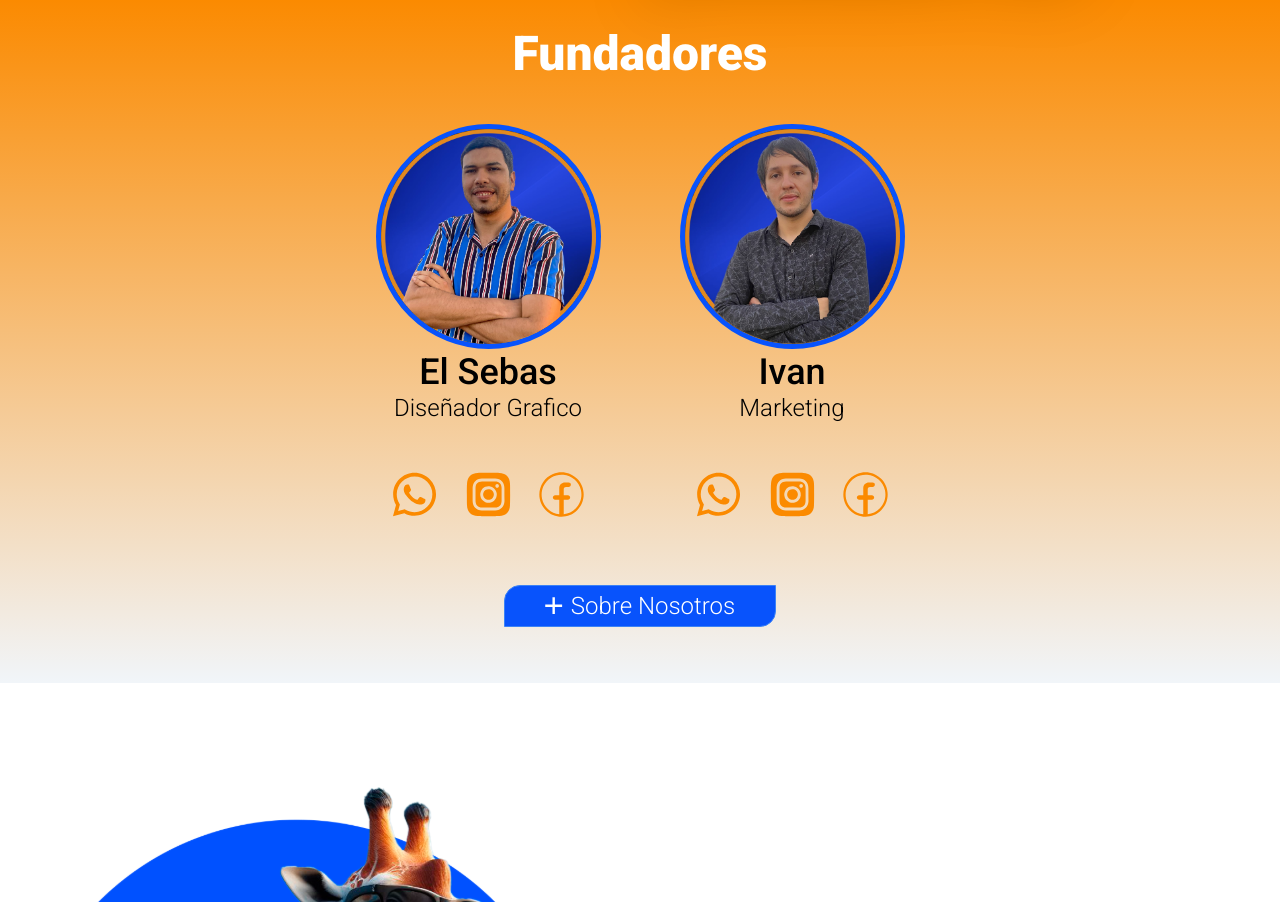
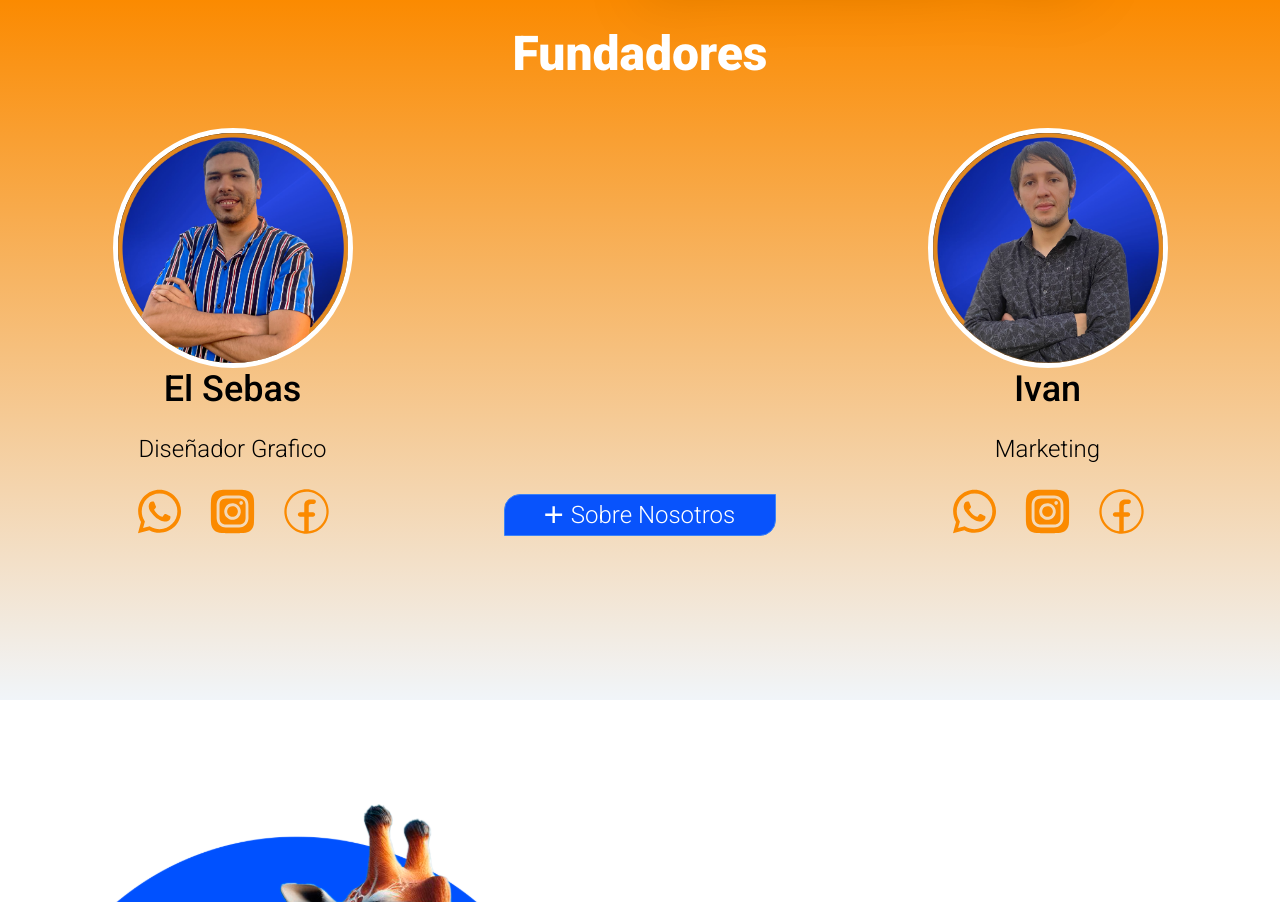
Before and after one commit to AhrensSG/GrupoStart, a Next.js app: page / in a window 1280 px wide. Shown: the part 3150-4052 px from the top of the page. Built offline with nearby package versions, Linux system fonts and the light colour scheme; no server answers.

Commit message:
ModifiedFounderCardAndFourthSection

```diff
--- a/components/home/FourthSection.jsx
+++ b/components/home/FourthSection.jsx
@@ -10,13 +10,12 @@
       <div className="w-full h-full flex flex-col items-center gap-6 py-4">
         <h2 className="text-5xl xs:text-5xl text-white font-extrabold">Fundadores</h2>
 
-        <div className="w-full h-full flex flex-row flex-wrap justify-center items-center gap-16">
+        <div className="w-full h-full flex flex-row flex-wrap justify-center items-center md:gap-[575px] sm:gap-16 pt-[17px]" >
           <FounderCard
             img={"/seba.jpeg"}
             name={"El Sebas"}
             profession={"Diseñador Grafico"}
             description={""}
-            imgClassName="rounded-full border-3 border-blue-500"
           />
           {/*<FounderCard
             img={"/guille.jpeg"}
@@ -33,7 +32,7 @@
         </div>
 
         <div className="w-full flex flex-col justify-center items-center py-6 gap-8">
-          <div>
+          <div className="relative md:-top-[108px] sm:-top-[34px]">
             <Link href="/about">
             <button className="flex flex-row gap-2 items-center justify-center bg-[#0853FC] p-1 px-10 text-white text-2xl font-light rounded-tl-2xl rounded-br-2xl border border-blue-500">
               <svg
--- a/components/home/auxiliarComponents/FounderCard.jsx
+++ b/components/home/auxiliarComponents/FounderCard.jsx
@@ -8,21 +8,21 @@
         <div className="absolute -top-36">
           <Image
           src={img}
-          width={225}
+          width={328}
           height={225}
           alt="FounderPhoto"
-          className="rounded-full !border-[#0853FC]"
+          className="rounded-full !border-[#FFFFFF]"
           style={{ borderColor: '!important', borderWidth: 5 }}
           />
         </div>
 
-        <div className="w-48 h-full flex flex-col gap-6 mt-16">
+        <div className="w-48 h-full flex flex-col mt-16 pt-[13px] top-[13px] ">
           <div className="flex flex-col text-center">
-            <h4 className="text-3xl md:text-2xl lg:text-4xl text-xl font-medium">{name}</h4>
-            <span className="text text-1xl md:text-2xl font-light">{profession}</span>
+            <h4 className="text-3xl md:text-2xl lg:text-4xl text-xl font-medium ">{name}</h4>
+            <span className="text text-1xl md:text-2xl font-light pt-[24px]">{profession}</span>
           </div>
           <span>{description}</span>
-          <div className="flex flex-row justify-between items-center gap-4">
+          <div className="flex flex-row justify-between items-center gap-[14px] pt-[24px]">
             <Image
               src={"/WspIcon.svg"}
               width={45}
```
